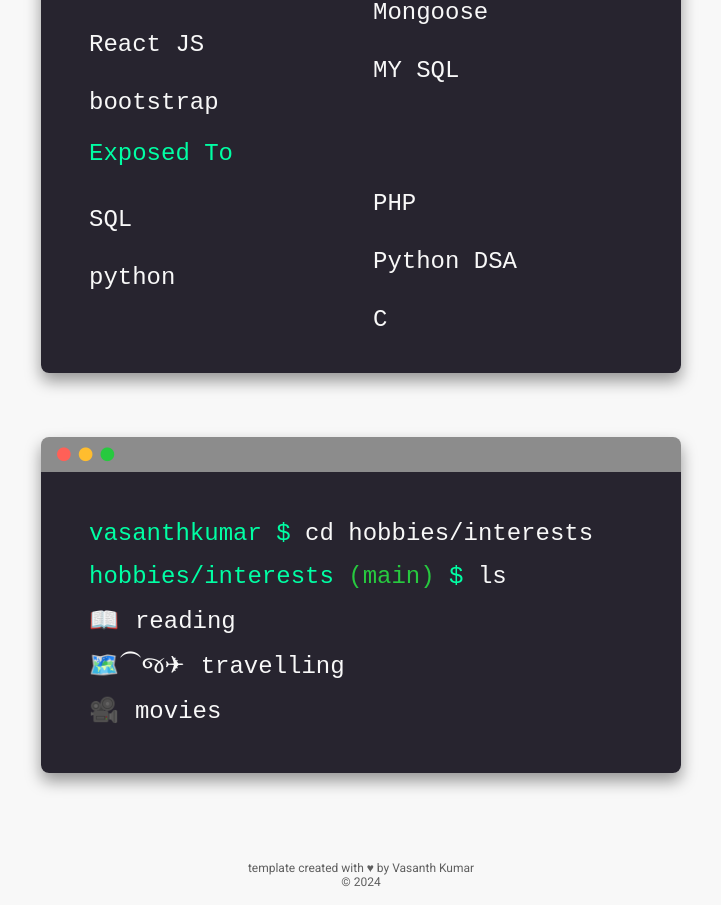
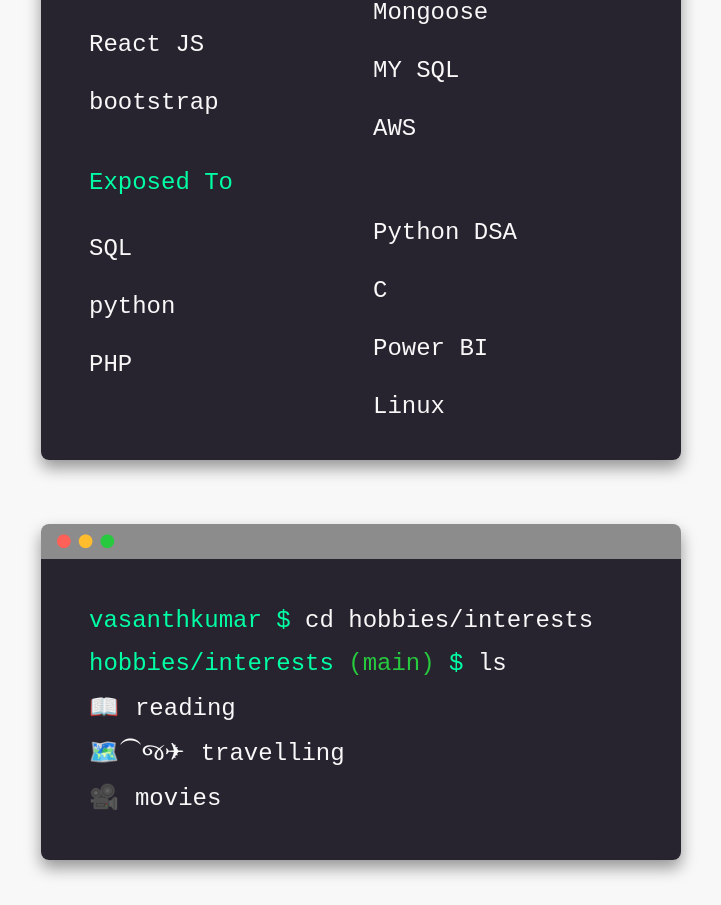
Before and after one commit to vasanth27s/vk-portfolio, a React (Create React App) app: page /about in a window 1280 px wide. Shown: the part 1099-2004 px from the top of the page, without its empty margins (279-1000 px from the left). Built offline with nearby package versions, Linux system fonts and the light colour scheme; the HTML template or start-up script is replaced by a standard one.

Commit message:
Update Info.js

```diff
--- a/src/info/Info.js
+++ b/src/info/Info.js
@@ -53,8 +53,8 @@ export const info = {
     ],
     bio: "Hello! I'm VasanthKumar, i am a Full Stack Developer dedicated to crafting seamless and efficient web applications. With a strong grasp of both front-end and back-end technologies, I excel at creating user-friendly interfaces and robust server-side logic. Passionate about continuous learning, I believe in the transformative power of artificial intelligence in shaping our future. Let's collaborate to bring your innovative ideas to life!",
     skills: {
-        proficientWith: ['HTML', 'CSS', 'JavaScript', 'React JS', 'bootstrap', 'Node JS', 'Express JS', 'Mongo DB or Mongoose', 'MY SQL'],
-        exposedTo: ['SQL', 'python', 'PHP', 'Python DSA','C',]
+        proficientWith: ['HTML', 'CSS', 'JavaScript', 'React JS', 'bootstrap', 'Node JS', 'Express JS', 'Mongo DB or Mongoose', 'MY SQL','AWS'],
+        exposedTo: ['SQL', 'python', 'PHP', 'Python DSA','C','Power BI','Linux']
     },
     hobbies: [
         {
```
